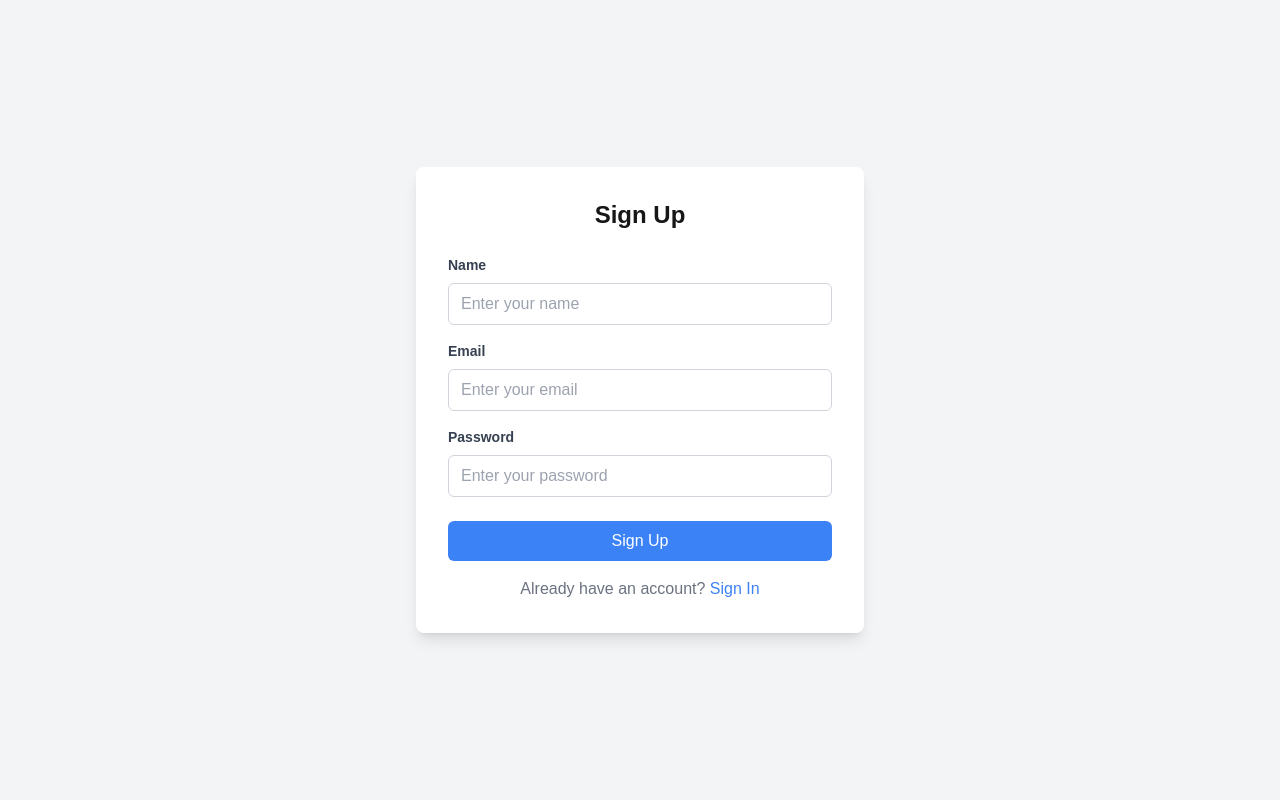
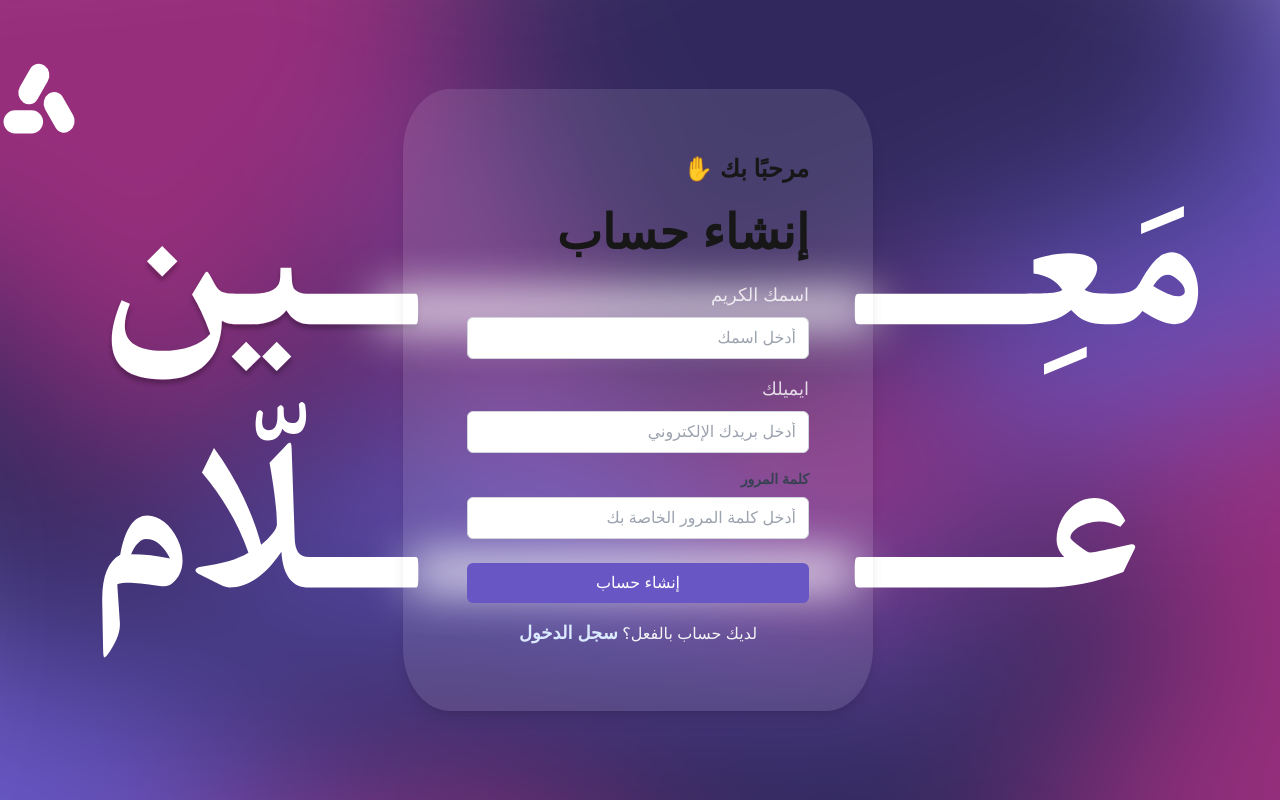
Before and after one commit to Danashmand/-Maeen, a Next.js app in the folder frontend/: page /auth/signup in a window 1280 px wide. Built offline with nearby package versions, Linux system fonts and the light colour scheme.

Commit message:
auth done!

```diff
--- a/frontend/package.json
+++ b/frontend/package.json
@@ -10,6 +10,7 @@
   },
   "dependencies": {
     "@svgr/cli": "^8.1.0",
+    "axios": "^1.7.7",
     "next": "14.2.13",
     "react": "^18.3.1",
     "react-dom": "^18"
--- a/frontend/src/app/auth/getmail/page.tsx
+++ b/frontend/src/app/auth/getmail/page.tsx
@@ -2,7 +2,8 @@
 import React from "react";
 import axios from "axios";
 import { useRouter } from "next/navigation";
-
+import Image from 'next/image';
+import background from '../../public/images/MacBook Pro 14_ - 1.svg';
 function Page() {
   const router = useRouter();
 
@@ -26,10 +27,27 @@ function Page() {
   };
 
   return (
-    <div>
-      <label htmlFor="email">One last step... give us your email address</label>
-      <input type="text" id="email" name="email" placeholder="Enter your email" />
-      <button type="submit" onClick={getUser}>Submit</button>
+    <div className="relative h-screen w-full overflow-hidden text-right">
+
+    <Image
+      src={background}
+      alt="Background Cover"
+      fill
+      className="-z-10 object-cover  "
+    />
+        <div className="flex items-center justify-center min-h-screen ">
+        <div className="bg-white/10 p-16 rounded-[10%] shadow-lg w-[470px] h-[470px] mr-1 ">
+        <h2 className="text-2xl font-bold mb-6 text-right" > ✋ مرحبًا بك     </h2>
+
+        <h2 className="text-5xl font-bold mb-6 text-right">  خطوة أخيرة</h2>
+
+      <label htmlFor="email" className="block mb-2  text-lg font-base text-white/80"> أدخل بريدك الإلكتروني الذي سجلت به </label>
+      <input               className="w-full px-3 py-2 border text-right border-gray-300 rounded-md"
+ type="text" id="email" name="email" placeholder="أدخل بريدك الإلكتروني" />
+      <button type="submit" onClick={getUser}             className="w-full mt-3 bg-secondary text-white py-2 px-4 rounded-md hover:bg-primary transition duration-200"
+      >إنشاء حساب</button>
+    </div>
+    </div>
     </div>
   );
 }
--- a/frontend/src/app/auth/signup/page.tsx
+++ b/frontend/src/app/auth/signup/page.tsx
@@ -2,7 +2,8 @@
 import { useState } from 'react';
 import axios from 'axios';
 import { useRouter } from 'next/navigation';
-
+import Image from 'next/image';
+import background from '../../public/images/MacBook Pro 14_ - 1.svg';
 const SignUp = () => {
   const [email, setEmail] = useState<string>('');
   const [password, setPassword] = useState<string>('');
@@ -26,64 +27,75 @@ const SignUp = () => {
   };
 
   return (
-    <div className="flex items-center justify-center min-h-screen bg-gray-100">
-      <div className="bg-white p-8 rounded-lg shadow-lg w-full max-w-md">
-        <h2 className="text-2xl font-bold mb-6 text-center">Sign Up</h2>
+    <div className="relative h-screen w-full overflow-hidden text-right">
+
+    <Image
+      src={background}
+      alt="Background Cover"
+      fill
+      className="-z-10 object-cover  "
+    />
+    <div className="flex items-center justify-center min-h-screen ">
+    <div className="bg-white/10 p-16 rounded-[10%] shadow-lg w-[470px]  mr-1 ">
+    <h2 className="text-2xl font-bold mb-6 text-right" > ✋ مرحبًا بك     </h2>
+
+    <h2 className="text-5xl font-bold mb-6 text-right">إنشاء حساب</h2>
         <form onSubmit={handleSubmit}>
           <div className="mb-4">
-            <label className="block mb-2 text-sm font-bold text-gray-700">
-              Name
+          <label className="block mb-2  text-lg font-base text-white/80">
+          اسمك الكريم
             </label>
             <input
               type="text"
               value={name}
               onChange={(e) => setName(e.target.value)}
-              className="w-full px-3 py-2 border border-gray-300 rounded-md"
-              placeholder="Enter your name"
+              className="w-full px-3 py-2 border text-right border-gray-300 rounded-md"
+              placeholder="أدخل اسمك"
               required
             />
           </div>
           <div className="mb-4">
-            <label className="block mb-2 text-sm font-bold text-gray-700">
-              Email
+          <label className="block mb-2  text-lg font-base text-white/80">
+          ايميلك
             </label>
             <input
               type="email"
               value={email}
               onChange={(e) => setEmail(e.target.value)}
-              className="w-full px-3 py-2 border border-gray-300 rounded-md"
-              placeholder="Enter your email"
+              className="w-full px-3 py-2 border border-gray-300 rounded-md text-right"
+              placeholder="أدخل بريدك الإلكتروني"
               required
             />
           </div>
           <div className="mb-6">
             <label className="block mb-2 text-sm font-bold text-gray-700">
-              Password
+              كلمة المرور
             </label>
             <input
               type="password"
               value={password}
               onChange={(e) => setPassword(e.target.value)}
-              className="w-full px-3 py-2 border border-gray-300 rounded-md"
-              placeholder="Enter your password"
+              className="w-full px-3 py-2 border border-gray-300 rounded-md text-right"
+              placeholder="أدخل كلمة المرور الخاصة بك"
               required
             />
           </div>
           <button
             type="submit"
-            className="w-full bg-blue-500 text-white py-2 px-4 rounded-md hover:bg-blue-600 transition duration-200"
+            className="w-full bg-secondary text-white py-2 px-4 rounded-md hover:bg-primary transition duration-200"
           >
-            Sign Up
+           إنشاء حساب
           </button>
         </form>
-        <p className="text-center text-gray-500 mt-4">
-          Already have an account?{' '}
-          <a href="/auth/signin" className="text-blue-500 hover:underline">
-            Sign In
+        <p className="text-center text-gray-100 mt-4">
+          لديك حساب بالفعل؟{' '}
+          <a href="/auth/signin" className="text-blue-100 text-lg font-bold hover:underline">
+            سجل الدخول
           </a>
         </p>
       </div>
-    </div>
+      </div>
+      </div>
   );
 };
 
```
Also changed, not shown: 1 other file (tests, documents, lock files or other folders).
